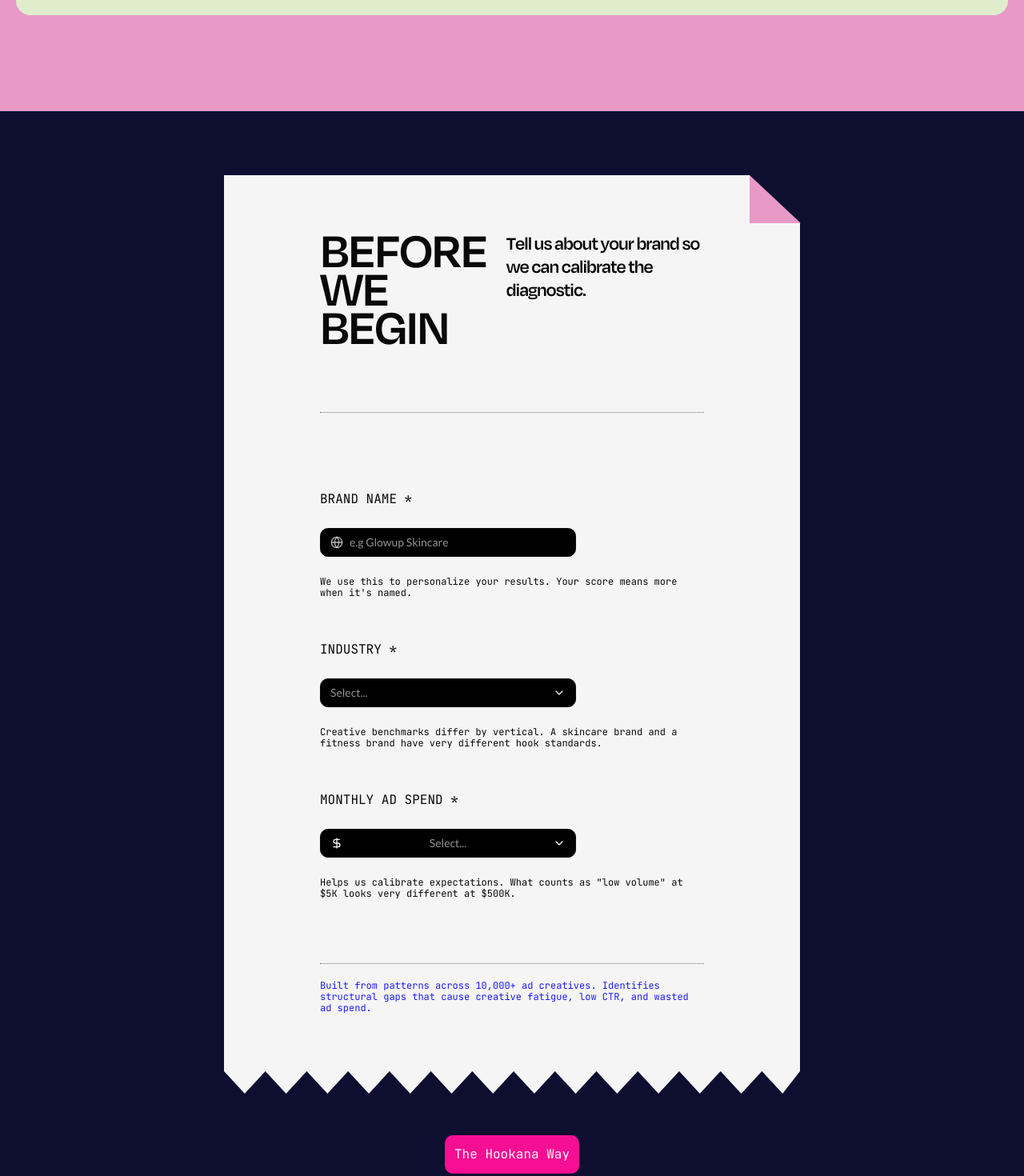
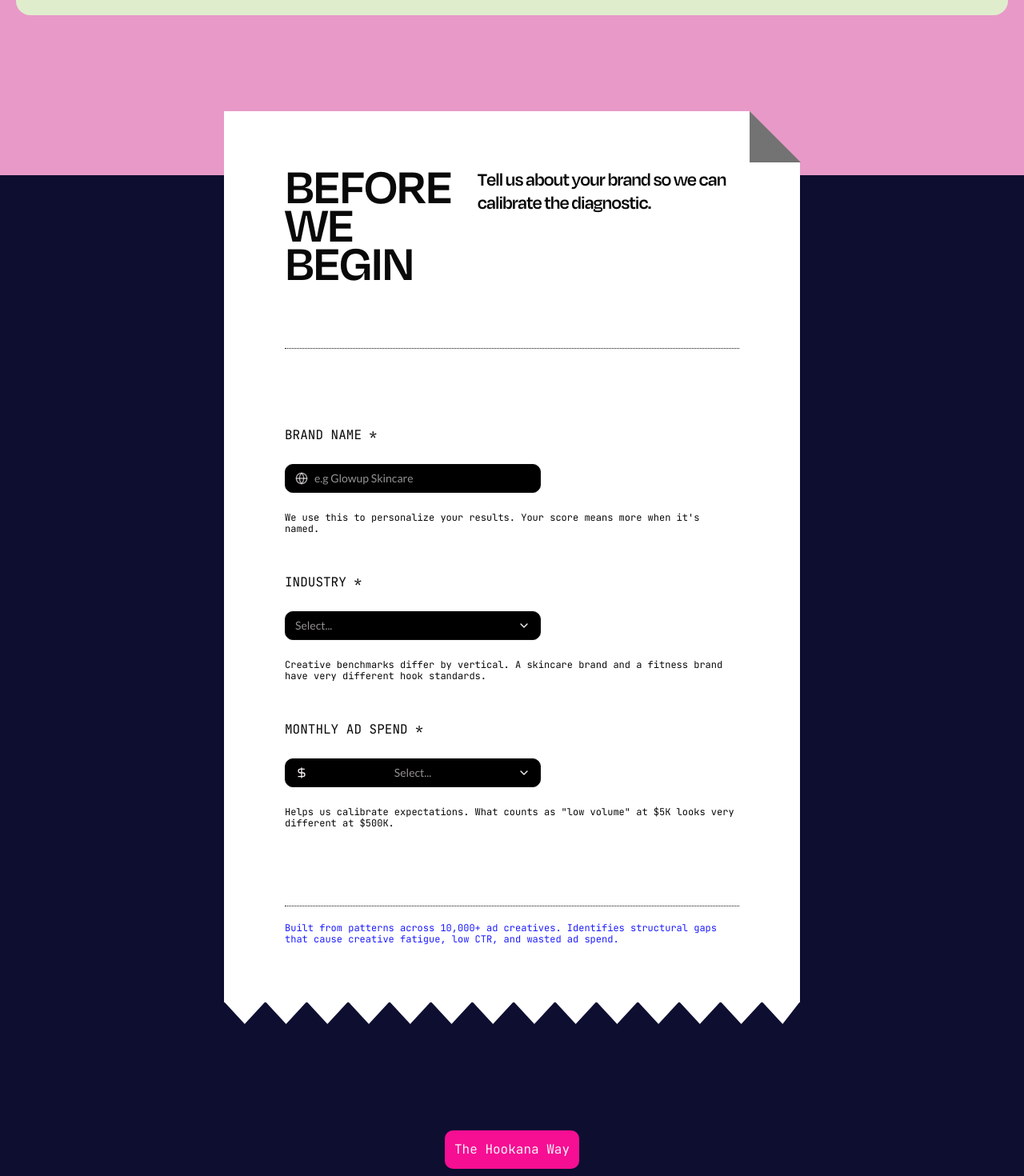
Before and after one commit to whonoahexe/hookana, a Next.js app: page / in a window 1280 px wide. Shown: the part 1953-3423 px from the top of the page at 80% size. Built offline with nearby package versions, Linux system fonts and the light colour scheme.

Commit message:
fix: diagnostic form ui

```diff
--- a/app/page.tsx
+++ b/app/page.tsx
@@ -18,7 +18,7 @@ export default function Page() {
       <Hero />
       <Problems />
 
-      <div className="w-full bg-blue-950">
+      <div className="mt-50 w-full bg-blue-950">
         <Diagnostic />
         <HookanaWay />
       </div>
--- a/components/landing/diagnostic.tsx
+++ b/components/landing/diagnostic.tsx
@@ -13,29 +13,29 @@ import { FormField } from "./form-field"
 export function Diagnostic() {
   return (
     <div className="flex w-full justify-center">
-      <section className="relative my-20 max-w-180 bg-neutral-100 px-8 py-18 md:px-19 lg:px-30">
-        <div className="absolute top-0 -right-px h-15 w-16 overflow-hidden bg-[#0e0e31]">
+      <section className="relative -mt-20 max-w-180 bg-card px-8 py-18 md:px-19">
+        <div className="absolute top-0 -right-px h-16 w-16 overflow-hidden bg-pink-300">
           <div
-            className="absolute inset-0 bg-pink-300"
+            className="absolute inset-0 bg-muted-foreground"
             style={{ clipPath: "polygon(0 0, 0 100%, 100% 100%)" }}
           />
         </div>
 
-        <div className="mx-auto max-w-138">
-          <div className="flex items-start justify-between gap-6">
-            <h2 className="w-63.75 font-sans text-[64px] leading-12 font-semibold tracking-[-1.5px] text-card-foreground uppercase">
+        <div className="mx-auto">
+          <div className="flex justify-between gap-8">
+            <h2 className="font-sans text-[64px] leading-12 font-semibold tracking-[-1.5px] text-card-foreground uppercase">
               <span className="block">Before</span>
               <span className="block">We</span>
               <span className="block">Begin</span>
             </h2>
-            <p className="type-heading-3 max-w-79.5 text-foreground">
+            <p className="type-heading-3 text-foreground">
               Tell us about your brand so we can calibrate the diagnostic.
             </p>
           </div>
 
-          <div className="mt-20 border-t border-dotted border-neutral-500" />
+          <div className="mt-20 border-t border-dotted border-neutral-950" />
 
-          <form className="mt-24 flex flex-col gap-13">
+          <form className="mt-24 flex flex-col gap-12">
             <FormField
               label="Brand name *"
               help="We use this to personalize your results. Your score means more when it's named."
@@ -59,9 +59,15 @@ export function Diagnostic() {
                 </SelectTrigger>
                 <SelectContent>
                   <SelectGroup>
-                    <SelectItem value="beauty">Beauty &amp; Skincare</SelectItem>
-                    <SelectItem value="fitness">Fitness &amp; Health</SelectItem>
-                    <SelectItem value="fashion">Fashion &amp; Apparel</SelectItem>
+                    <SelectItem value="beauty">
+                      Beauty &amp; Skincare
+                    </SelectItem>
+                    <SelectItem value="fitness">
+                      Fitness &amp; Health
+                    </SelectItem>
+                    <SelectItem value="fashion">
+                      Fashion &amp; Apparel
+                    </SelectItem>
                     <SelectItem value="food">Food &amp; Beverage</SelectItem>
                     <SelectItem value="tech">Technology</SelectItem>
                     <SelectItem value="other">Other</SelectItem>
@@ -92,16 +98,16 @@ export function Diagnostic() {
             </FormField>
           </form>
 
-          <div className="mt-20 border-t border-dotted border-neutral-500" />
+          <div className="mt-24 border-t border-dotted border-neutral-950" />
 
-          <p className="mt-5 max-w-137.75 font-mono text-xs leading-3.5 text-blue-500">
+          <p className="mt-5 font-mono text-xs leading-3.5 text-blue-500">
             Built from patterns across 10,000+ ad creatives. Identifies
             structural gaps that cause creative fatigue, low CTR, and wasted ad
             spend.
           </p>
         </div>
 
-        <div className="absolute right-0 -bottom-7 left-0 h-7">
+        <div className="absolute right-0 -bottom-6.75 left-0 h-7">
           <svg
             width="100%"
             height="28"
@@ -111,7 +117,7 @@ export function Diagnostic() {
           >
             <path
               d="M0,0 L25,28 L50,0 L75,28 L100,0 L125,28 L150,0 L175,28 L200,0 L225,28 L250,0 L275,28 L300,0 L325,28 L350,0 L375,28 L400,0 L425,28 L450,0 L475,28 L500,0 L525,28 L550,0 L575,28 L600,0 L625,28 L650,0 L675,28 L696,0 Z"
-              fill="#f5f5f5"
+              fill="#fff"
             />
           </svg>
         </div>
--- a/components/landing/hookana-way.tsx
+++ b/components/landing/hookana-way.tsx
@@ -20,14 +20,16 @@ function HookanaStepCard({
       <p className="type-paragraph-regular mt-3 font-semibold text-primary-foreground">
         {body}
       </p>
-      <p className="type-monospaced mt-3 text-primary-foreground/95">{caption}</p>
+      <p className="type-monospaced mt-3 text-primary-foreground/95">
+        {caption}
+      </p>
     </article>
   )
 }
 
 export function HookanaWay() {
   return (
-    <section className="px-5 pb-20 md:pb-28">
+    <section className="mt-40 px-5 pb-20 md:pb-28">
       <div className="mx-auto flex max-w-237.5 flex-col items-center gap-6 text-center">
         <p className="rounded-lg bg-pink-500 px-3 py-3 font-mono text-base leading-6 text-primary-foreground">
           The Hookana Way
--- a/components/landing/problems.tsx
+++ b/components/landing/problems.tsx
@@ -38,7 +38,7 @@ const tabs = [
 export function Problems() {
   return (
     <div className="px-5">
-      <Tabs defaultValue="bottleneck" className="my-30 gap-0">
+      <Tabs defaultValue="bottleneck" className="mt-30 gap-0">
         <TabsList className="ml-8 h-auto gap-0 rounded-none bg-transparent p-0">
           {tabs.map((tab) => (
             <TabsTrigger
```
